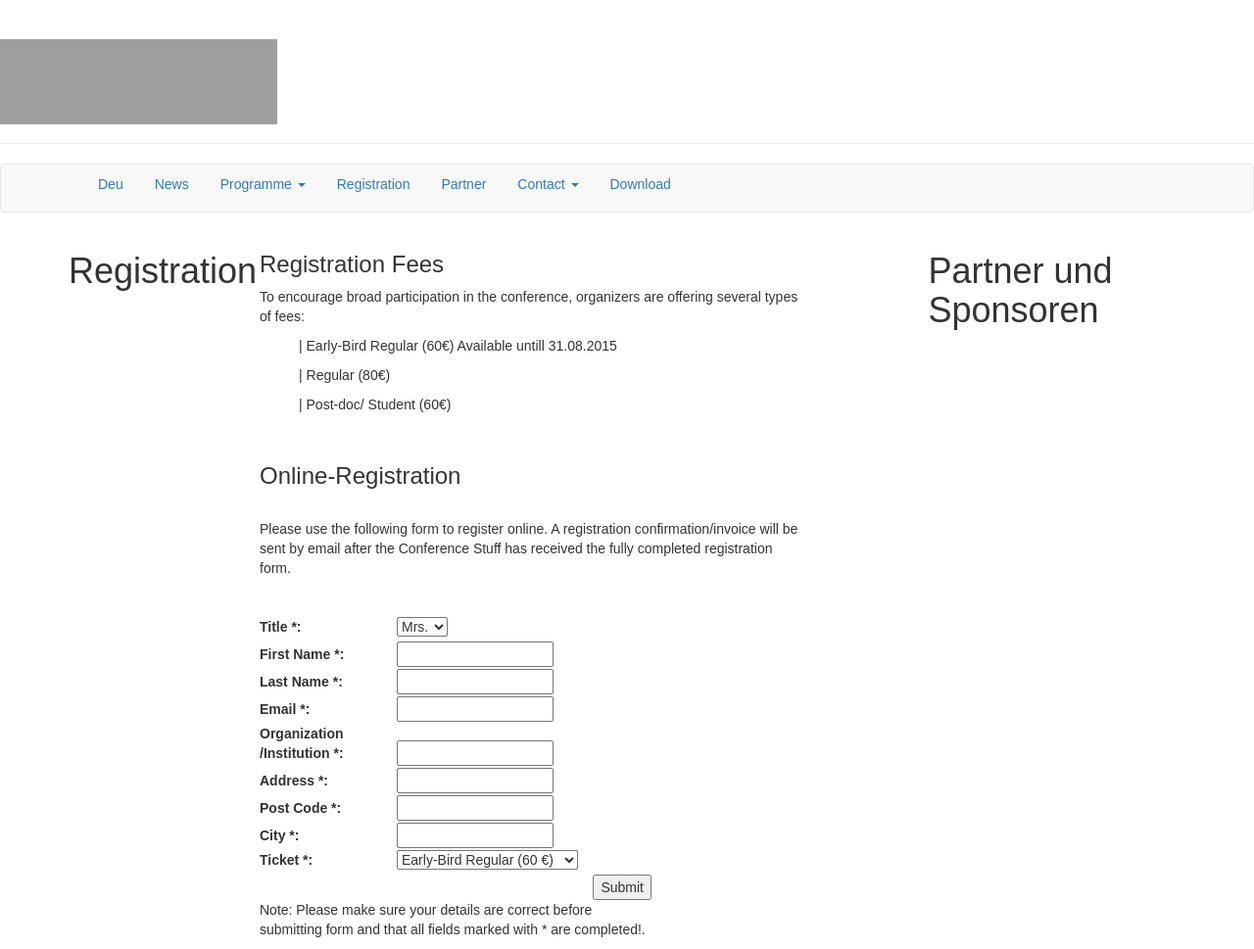
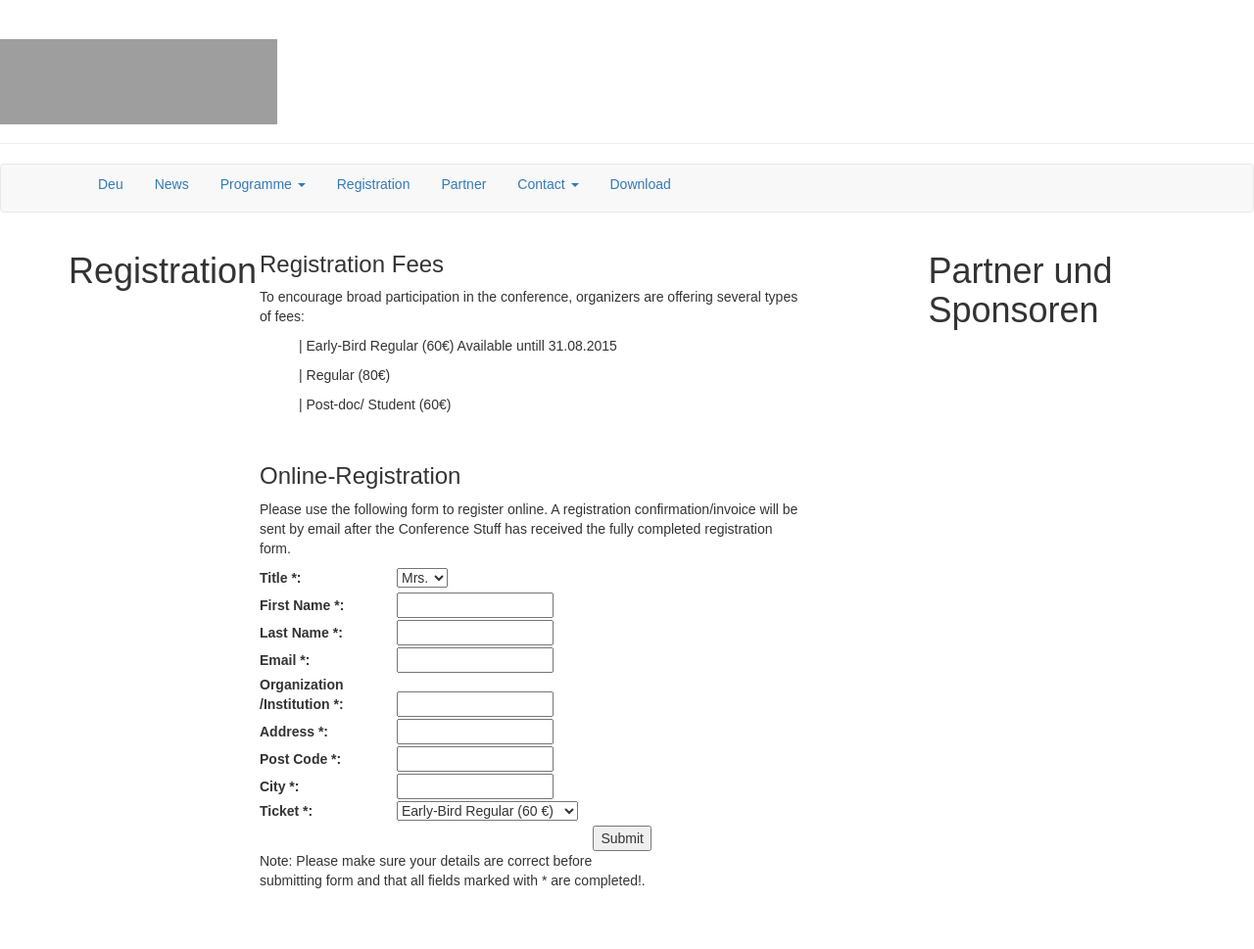
Before and after one commit to susedev/test, a Jekyll site: the page built from registration.html, in a window 1280 px wide. Shown: the whole page at 98% size. Built offline with Jekyll 4.4.1, drawn with Linux system fonts in a browser that asks for light colours; nearby versions of some CDN libraries; after the commit the page ends 919 px from its top, so only the background shows below that; grey boxes are pictures that could not be loaded.

Commit message:
Edit from JekyllCMS

```diff
--- a/registration.html
+++ b/registration.html
@@ -16,10 +16,7 @@ language: en
 
 <h3>Online-Registration</h3>
 
-<p><br />
-Please use the following form to register online. A registration confirmation/invoice will be sent by email after the Conference Stuff has received the fully completed registration form.</p>
-
-<p>&nbsp;</p>
+<p>Please use the following form to register online. A registration confirmation/invoice will be sent by email after the Conference Stuff has received the fully completed registration form.</p>
 <style type="text/css">body {font-family:Arial, Sans-Serif;}
 
             #container {width:400px; margin:0 left;}
```
